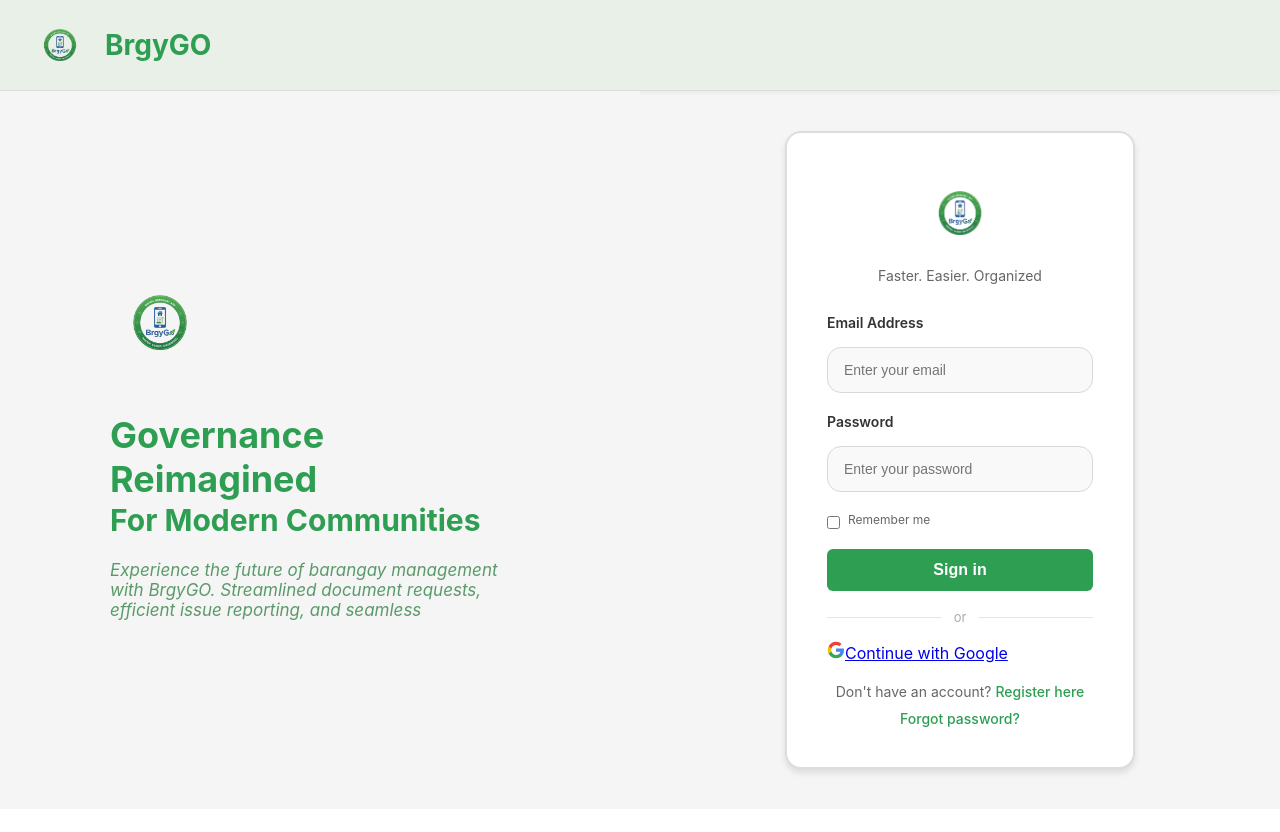
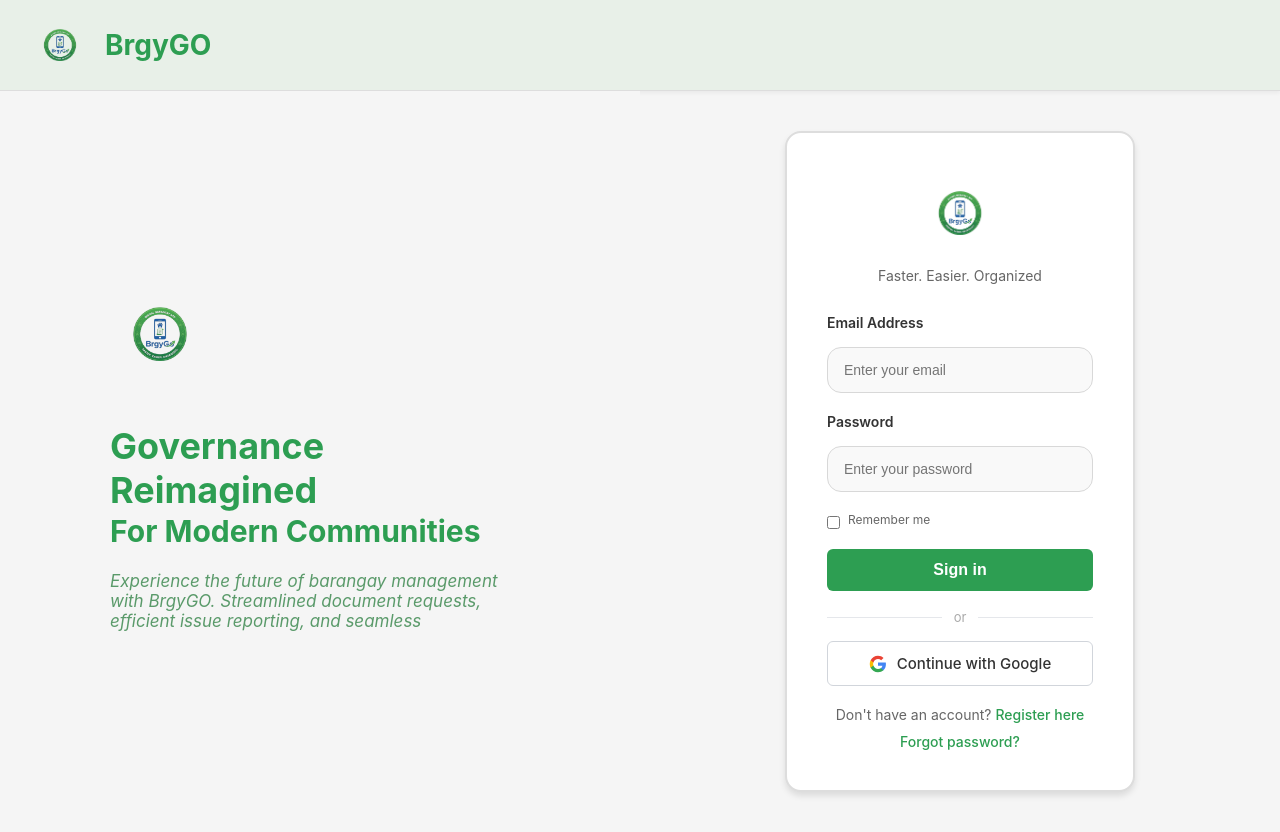
Before and after one commit to ortizanomarclouis/BrgyGO, a React (Create React App) app in the folder web/: page / in a window 1280 px wide. Before the commit the page ends 809 px from the top, so only its background shows below. Built offline with nearby package versions, Linux system fonts and the light colour scheme; no server answers; the HTML template or start-up script is replaced by a standard one.

Commit message:
Updated Login

```diff
--- a/web/src/features/auth/Login.jsx
+++ b/web/src/features/auth/Login.jsx
@@ -114,7 +114,10 @@
               <span>or</span>
             </div>
 
-            <a href="https://it342-ortizano-brgygo-production.up.railway.app/oauth2/authorization/google">
+            <a
+              href="https://it342-ortizano-brgygo-production.up.railway.app/oauth2/authorization/google"
+              className="google-btn"
+            >
 
 
               <svg width="18" height="18" viewBox="0 0 24 24" aria-hidden="true">
@@ -123,7 +126,7 @@
                 <path fill="#FBBC05" d="M5.84 14.09c-.22-.66-.35-1.36-.35-2.09s.13-1.43.35-2.09V7.07H2.18C1.43 8.55 1 10.22 1 12s.43 3.45 1.18 4.93l3.66-2.84z"/>
                 <path fill="#EA4335" d="M12 5.38c1.62 0 3.06.56 4.21 1.64l3.15-3.15C17.45 2.09 14.97 1 12 1 7.7 1 3.99 3.47 2.18 7.07l3.66 2.84c.87-2.6 3.3-4.53 6.16-4.53z"/>
               </svg>
-              Continue with Google
+                Continue with Google
             </a>
 
             <div className="login-links">
```
